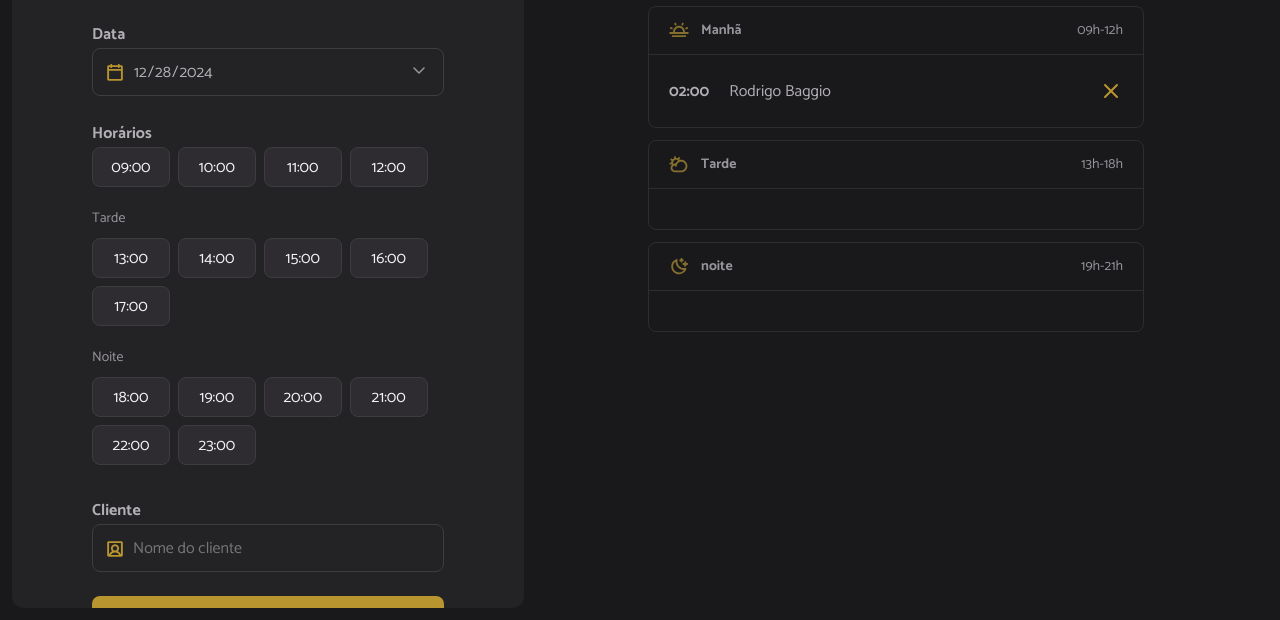
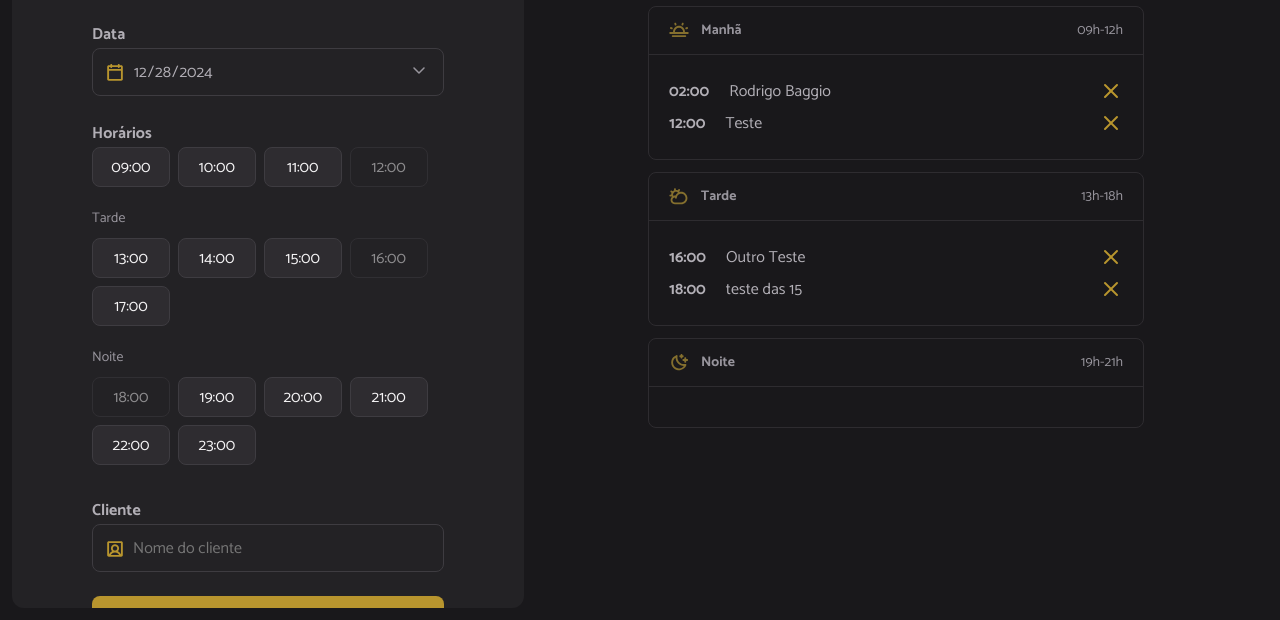
Before and after one commit to Baggio25/javascript-hairday-rocketseat, a website built with webpack: page index.html in a window 1280 px wide. Shown: the part 180-800 px from the top of the page. Built offline with nearby package versions, Linux system fonts and the light colour scheme; data requests are answered from the project's data file.

Commit message:
Bloqueando horários já agendados

```diff
--- a/index.html
+++ b/index.html
@@ -128,7 +128,7 @@
         <section class="schedule-period">
           <header>
             <img src="./src/assets/night.svg" alt="noite" />
-            <strong>noite</strong>
+            <strong>Noite</strong>
             <span>19h-21h</span>
           </header>
           <ul id="period-night" class="period">
--- a/server.json
+++ b/server.json
@@ -9,6 +9,21 @@
       "id": 1735348895600,
       "name": "Rodrigo Baggio",
       "when": "2024-12-28T02:00:00.000Z"
+    },
+    {
+      "id": 1735349098663,
+      "name": "Teste",
+      "when": "2024-12-28T12:00:00.000Z"
+    },
+    {
+      "id": 1735349115781,
+      "name": "Outro Teste",
+      "when": "2024-12-28T16:00:00.000Z"
+    },
+    {
+      "id": 1735350097361,
+      "name": "teste das 15",
+      "when": "2024-12-28T18:00:00.000Z"
     }
   ]
 }
--- a/src/modules/form/hours-load.js
+++ b/src/modules/form/hours-load.js
@@ -4,20 +4,25 @@ import { hoursClick } from "./hours-click.js";
 
 const hours = document.getElementById("hours");
 
-export function hoursLoad({ date }) {
+export function hoursLoad({ date, dailySchedules }) {
   //Limpa a lista de horários
   hours.innerHTML = '';
+
+  //Recupera a lista de horários ocupados
+  const unavailableHours = dailySchedules.map((schedule) => dayjs(schedule.when).format('HH:mm'));
 
   const opening = openingHours.map(hour => {
     //Recupera somente a hora
     const [scheduleHour] = hour.split(":");
 
     //Adiciona a hora na data e verifica se está no passado
-    const isHourPast = dayjs(date).add(scheduleHour, "hour").isAfter(dayjs());
+    const isHourPast = dayjs(date).add(scheduleHour, "hour").isBefore(dayjs());
+
+    const available = !unavailableHours.includes(hour) && !isHourPast;
 
     return {
       hour,
-      available: isHourPast
+      available
     }
   })
 
--- a/src/modules/schedules/load.js
+++ b/src/modules/schedules/load.js
@@ -16,5 +16,5 @@ export async function schedulesDay() {
   schedulesShow({ dailySchedules });
 
   //Renderiza as horas disponíveis
-  hoursLoad({ date });
+  hoursLoad({ date, dailySchedules });
 }
```
